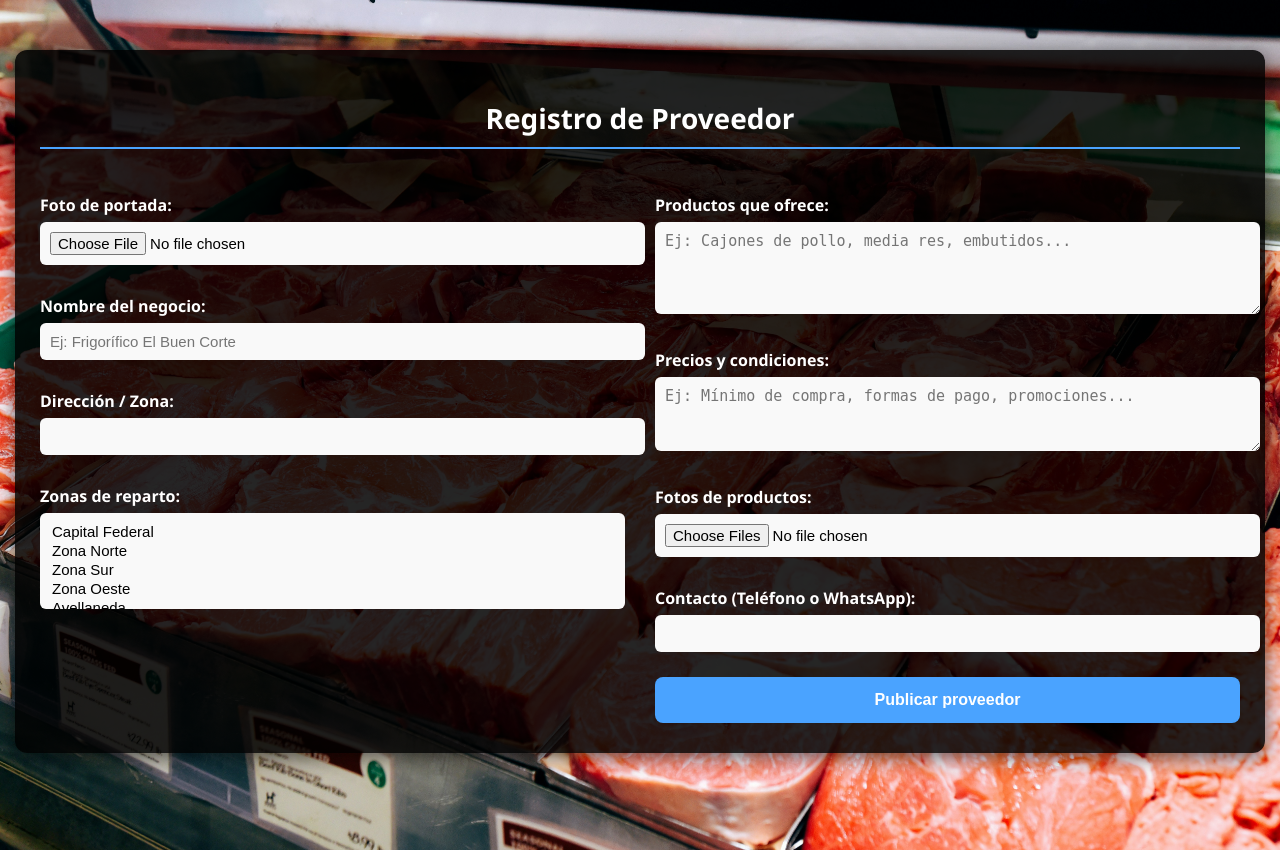
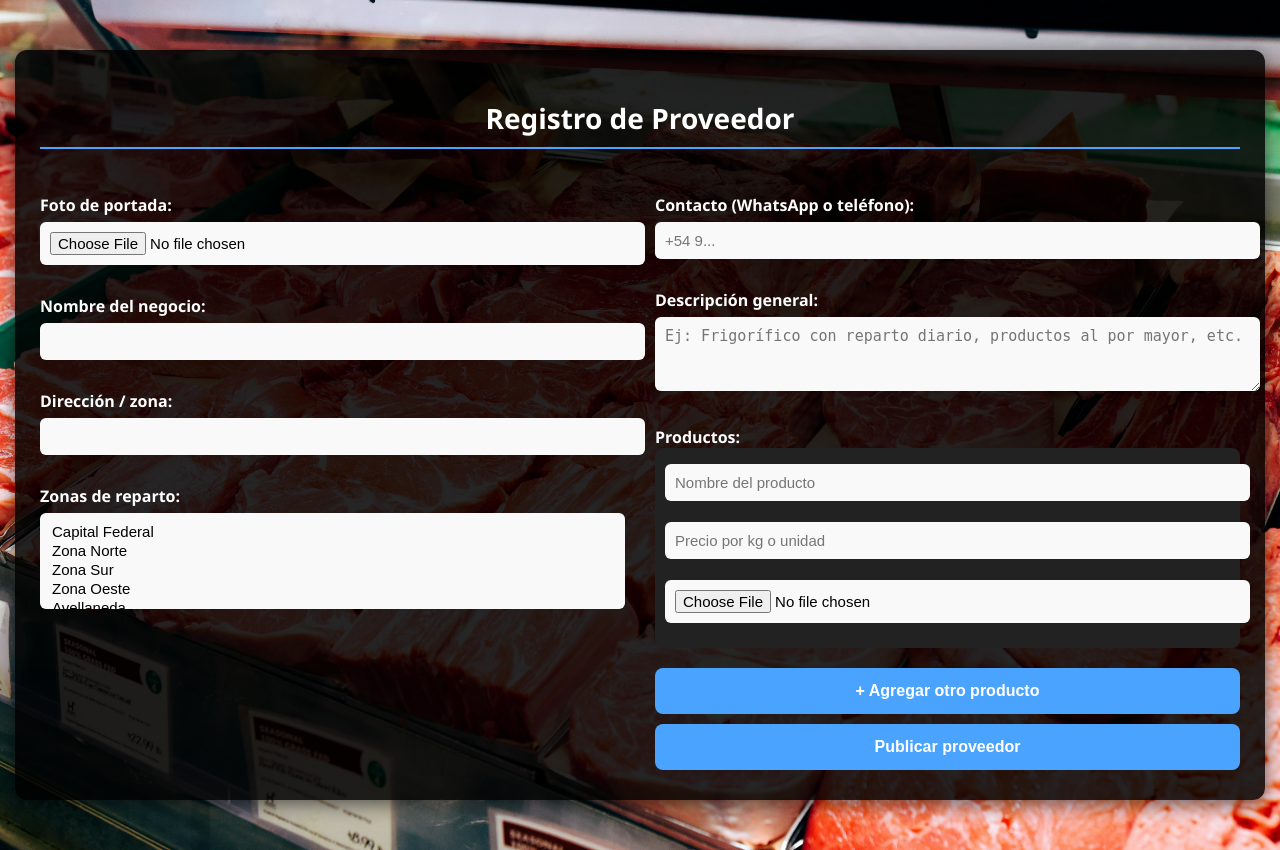
Before and after one commit to santuflow/gestion_carniceria, a Python web app: template templates/soy_proveedor.html in a window 1280 px wide. Run offline with Jinja, Linux system fonts and the light colour scheme; the template is opened without the code that fills it, so the values that code supplies are empty.

```diff
--- a/static/proveedor.css
+++ b/static/proveedor.css
@@ -64,7 +64,15 @@ select[multiple] {
   max-height: 140px;
 }
 
-.btn-publicar {
+.producto-item {
+  background-color: #222;
+  padding: 10px;
+  border-radius: 8px;
+  margin-bottom: 10px;
+}
+
+.btn-publicar,
+.btn-agregar {
   width: 100%;
   background-color: #4aa3ff;
   color: white;
@@ -78,7 +86,8 @@ select[multiple] {
   transition: background-color 0.3s;
 }
 
-.btn-publicar:hover {
+.btn-publicar:hover,
+.btn-agregar:hover {
   background-color: #3688d8;
 }
 
--- a/templates/soy_proveedor.html
+++ b/templates/soy_proveedor.html
@@ -3,22 +3,23 @@
 <head>
   <meta charset="UTF-8" />
   <meta name="viewport" content="width=device-width, initial-scale=1.0"/>
-  <title>Quiero ser proveedor</title>
+  <title>Registro de Proveedor</title>
   <link rel="stylesheet" href="{{ url_for('static', filename='proveedor.css') }}">
 </head>
 <body class="fondo-proveedor">
   <div class="proveedor-layout">
     <h1>Registro de Proveedor</h1>
+
     <form action="/publicar_proveedor" method="POST" enctype="multipart/form-data" class="proveedor-form">
 
       <div class="form-col">
         <label>Foto de portada:</label>
-        <input type="file" name="portada" accept="image/*">
+        <input type="file" name="portada" accept="image/*" required>
 
         <label>Nombre del negocio:</label>
-        <input type="text" name="nombre" placeholder="Ej: Frigorífico El Buen Corte" required>
+        <input type="text" name="nombre" required>
 
-        <label>Dirección / Zona:</label>
+        <label>Dirección / zona:</label>
         <input type="text" name="direccion" required>
 
         <label>Zonas de reparto:</label>
@@ -33,39 +34,67 @@
           <option>Berazategui</option>
           <option>Florencio Varela</option>
           <option>La Plata</option>
-          <option>Morón</option>
+          <option>Ensenada</option>
+          <option>Monte Grande</option>
+          <option>Lomas de Zamora</option>
+          <option>Banfield</option>
+          <option>San Justo</option>
+          <option>Castelar</option>
+          <option>Ituzaingó</option>
+          <option>Haedo</option>
+          <option>Moreno</option>
           <option>Merlo</option>
-          <option>Moreno</option>
+          <option>Pilar</option>
+          <option>Escobar</option>
           <option>San Miguel</option>
           <option>José C. Paz</option>
+          <option>Villa Ballester</option>
+          <option>San Martín</option>
           <option>San Isidro</option>
+          <option>Vicente López</option>
           <option>Tigre</option>
           <option>San Fernando</option>
-          <option>Vicente López</option>
-          <option>Escobar</option>
-          <option>Pilar</option>
           <option>Luján</option>
-          <option>Mar del Plata</option>
-          <option>Bahía Blanca</option>
+          <option>Campana</option>
+          <option>Zárate</option>
         </select>
       </div>
 
       <div class="form-col">
-        <label>Productos que ofrece:</label>
-        <textarea name="productos" rows="4" placeholder="Ej: Cajones de pollo, media res, embutidos..." required></textarea>
+        <label>Contacto (WhatsApp o teléfono):</label>
+        <input type="text" name="contacto" placeholder="+54 9..." required>
 
-        <label>Precios y condiciones:</label>
-        <textarea name="precios" rows="3" placeholder="Ej: Mínimo de compra, formas de pago, promociones..."></textarea>
+        <label>Descripción general:</label>
+        <textarea name="descripcion" rows="3" placeholder="Ej: Frigorífico con reparto diario, productos al por mayor, etc."></textarea>
 
-        <label>Fotos de productos:</label>
-        <input type="file" name="imagenes" multiple accept="image/*">
-
-        <label>Contacto (Teléfono o WhatsApp):</label>
-        <input type="text" name="contacto" required>
+        <div id="productos-container">
+          <label>Productos:</label>
+          <div class="producto-item">
+            <input type="text" name="producto_nombre[]" placeholder="Nombre del producto" required>
+            <input type="text" name="producto_precio[]" placeholder="Precio por kg o unidad" required>
+            <input type="file" name="producto_imagen[]" accept="image/*" required>
+          </div>
+        </div>
+        <button type="button" onclick="agregarProducto()" class="btn-agregar">+ Agregar otro producto</button>
 
         <button type="submit" class="btn-publicar">Publicar proveedor</button>
       </div>
+
     </form>
   </div>
+
+  <script>
+    function agregarProducto() {
+      const container = document.getElementById('productos-container');
+      const div = document.createElement('div');
+      div.classList.add('producto-item');
+      div.innerHTML = `
+        <input type="text" name="producto_nombre[]" placeholder="Nombre del producto" required>
+        <input type="text" name="producto_precio[]" placeholder="Precio por kg o unidad" required>
+        <input type="file" name="producto_imagen[]" accept="image/*" required>
+      `;
+      container.appendChild(div);
+    }
+  </script>
 </body>
 </html>
```
